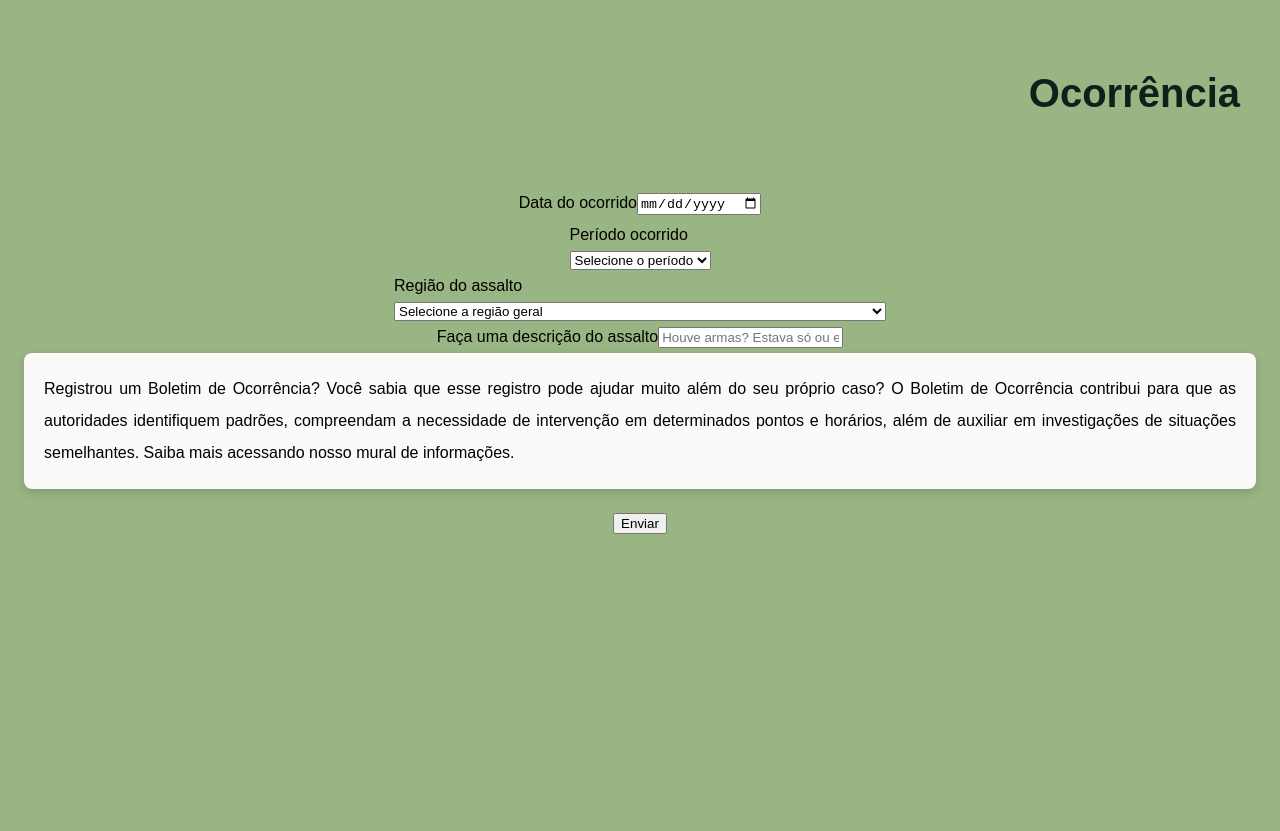
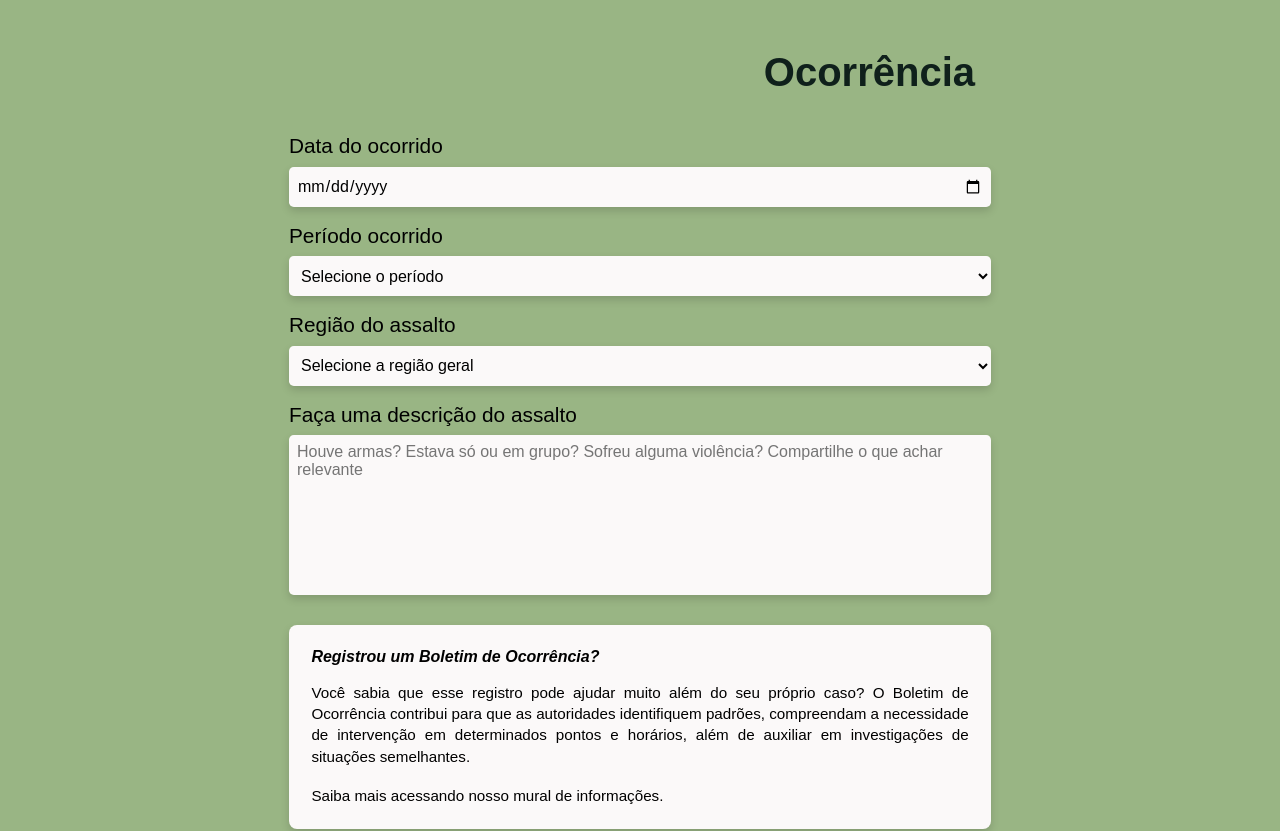
Before and after one commit to Mi-sheep/projeto_dirigido, a React (Vite) app: page /alerta in a window 1280 px wide. Shown: the top 831 px of the page. Before the commit the page ends 800 px from the top, so only its background shows below. Built offline with nearby package versions, Linux system fonts and the light colour scheme; a web font is replaced by a local one.

Commit message:
Estilização da página de alerta

```diff
--- a/src/pages/Alerta.jsx
+++ b/src/pages/Alerta.jsx
@@ -14,20 +14,21 @@ const Container = styled.div`
   display: flex;
   flex-direction: column;
   width: 100%;
+  max-width: 750px;
   margin: 0 auto;
 
  header {
     width: 100%;
     display: flex;
     align-items: center;
-    padding: 0.5rem 0;
-    margin-bottom: 1.25rem;
+    padding: 0.2rem 0;
+    margin-bottom: 0;
   }
 
   .titulo{
     flex: 0 0 auto;
     margin-left: auto;
-    padding: 1rem 1rem;
+    padding: 0 1rem;
   }
 
   form{
@@ -44,21 +45,120 @@ const Container = styled.div`
     line-height: 2;
   }
 
+  div{
+    width: 100%
+  }
+
+  input, select{
+    font-family: inherit;
+    width: 100%;
+  }
+
+  label{
+    font-size: 1.3rem;
+   }
+
+  .datas{
+    margin-bottom: 0.5rem;
+    input{
+      background-color: ${theme.fundoCards};
+      border-radius: 0.3rem;
+      box-shadow: 0 0.25rem 0.5rem rgba(0, 0, 0, 0.15);
+      height: 2.5rem;
+      box-sizing: border-box;
+      border: none;
+      cursor: pointer;
+      padding: 0 0.5rem;
+      font-size: 1rem;
+    }
+  }
+
+  .periodos, .regioes{
+    margin-bottom: 0.5rem;
+    p{
+      font-size: 1.3rem;
+    }
+
+    input, select{
+      background-color: ${theme.fundoCards};
+      border-radius: 0.3rem;
+      box-shadow: 0 0.25rem 0.5rem rgba(0, 0, 0, 0.15);
+      height: 2.5rem;
+      box-sizing: border-box;
+      border: none;
+      cursor: pointer;
+      padding: 0 0.5rem;
+      font-size: 1rem;
+    }
+  }
+
+  .opcoes{
+    width: 100%;
+    display: flex;
+    gap: 0.5rem;
+  }
+
+  .descricoes{
+    width: 100%;
+    margin-bottom: 0.5rem;
+    textarea{
+      background-color: ${theme.fundoCards};
+      border-radius: 0.3rem;
+      box-shadow: 0 0.25rem 0.5rem rgba(0, 0, 0, 0.15);
+      height: 10rem;
+      box-sizing: border-box;
+      border: none;
+      cursor: pointer;
+      padding: 0.5rem 0.5rem;
+      font-size: 1rem;
+      width: 100%;
+      font-family: inherit;
+      resize: none;
+    }
+  }
+
   .bo{
     background-color: ${theme.fundoCards};
     border-radius: 0.5rem;
-    padding: 1.25rem;
-    margin-bottom: 1.5rem;
+    padding: 1.4rem;
+    margin-bottom: 2rem;
     box-shadow: 0 0.25rem 0.5rem rgba(0, 0, 0, 0.15);
     width: 100%;
     box-sizing: border-box;
 
+    h4{
+      margin: 0 0 1rem 0;
+    }
+
+    p{
       font-size: 0.95rem;
       line-height: 1.4;
       text-align: justify;
     }
   }
 
+  .envio{
+    color: white;
+    font-weight: 700;
+    width: 9rem;
+    height: 3.5rem;
+    border: none;
+    border-radius: 0.2rem;
+    background-color: ${theme.botaoVoltar};
+    cursor: pointer;
+    font-size: 2rem;
+
+    display:flex;
+    justify-content: center;
+    align-items: center;
+    padding: 0.5rem 0;
+    margin-bottom: 1.25rem;
+    box-shadow: 0 2px 8px rgba(0, 0, 0, 0.3);
+
+    &:hover {
+      transform: scale(1.02);
+    }
+  }
 
 `;
 
@@ -117,15 +217,15 @@ function Alerta() {
       </header>
 
       <form onSubmit={registrarDados}>
-        <div>
+        <div className='datas'>
 
           <label htmlFor="data_do_ocorrido">Data do ocorrido</label>
+          <br />
           <input id="data_do_ocorrido" type="date" name='data_ocorrido' onChange={handleMudanca} />
 
         </div>
 
-        <div>
-
+        <div className='periodos'>
           <p>Período ocorrido</p>
           <select name="periodo" id="periodos" onChange={handleMudanca}>
             <option value="" disabled selected>Selecione o período</option>
@@ -134,11 +234,11 @@ function Alerta() {
             <option value="Noite">Noite</option>
             <option value="Madrugada">Madrugada</option>
           </select>
-
         </div>
 
-        <div>
+        <div className='regioes'>
           <p>Região do assalto</p>
+          <div className='opcoes'>
             <select value={opcaoR} onChange={(o) => { setOpcaoR(o.target.value); handleMudanca(o) }} name="regiao" id="regioes">
               <option value="" disabled>Selecione a região geral</option>
               <option value="Portaria 1 (Avenida dos Estados)">Portaria 1 (Avenida dos Estados)</option>
@@ -151,20 +251,26 @@ function Alerta() {
               <option value="outra">Outra</option>
             </select>
             {opcaoR === 'outra' && (
-            <input name='regiao' id="outros" type="text" placeholder="Escreva a região aqui" onChange={handleMudanca} />
+              <input name='regiao' id="outros" type="text" placeholder="Escreva aqui" onChange={handleMudanca} />
             )}
           </div>
-
-        <div>
-          <label htmlFor="desc">Faça uma descrição do assalto</label>
-          <input name='descricao' type="text" id="desc" placeholder='Houve armas? Estava só ou em grupo? Sofreu alguma violência? Compartilhe o que achar relevante' onChange={handleMudanca} />
         </div>
 
-        <div className='bo'>
-        <p>Registrou um Boletim de Ocorrência? Você sabia que esse registro pode ajudar muito além do seu próprio caso? O Boletim de Ocorrência contribui para que as autoridades identifiquem padrões, compreendam a necessidade de intervenção em determinados pontos e horários, além de auxiliar em investigações de situações semelhantes. Saiba mais acessando nosso mural de informações.</p>
+        <div className='descricoes'>
+          <label htmlFor="desc">Faça uma descrição do assalto</label>
+          <br />
+          <textarea name='descricao' id="desc" placeholder='Houve armas? Estava só ou em grupo? Sofreu alguma violência? Compartilhe o que achar relevante' onChange={handleMudanca} />
         </div>
 
-        <button type='submit'>Enviar</button>
+        <br />
+        <div className='bo'>
+          <h4><em>Registrou um Boletim de Ocorrência?</em></h4>
+          <p>Você sabia que esse registro pode ajudar muito além do seu próprio caso? O Boletim de Ocorrência contribui para que as autoridades identifiquem padrões, compreendam a necessidade de intervenção em determinados pontos e horários, além de auxiliar em investigações de situações semelhantes.</p>
+          <br />
+          <p>Saiba mais acessando nosso mural de informações.</p>
+        </div>
+
+        <button className='envio' type='submit'>Enviar</button>
 
       </form>
     </Container>
```
Lines whose indentation alone changed are shown as unchanged.
